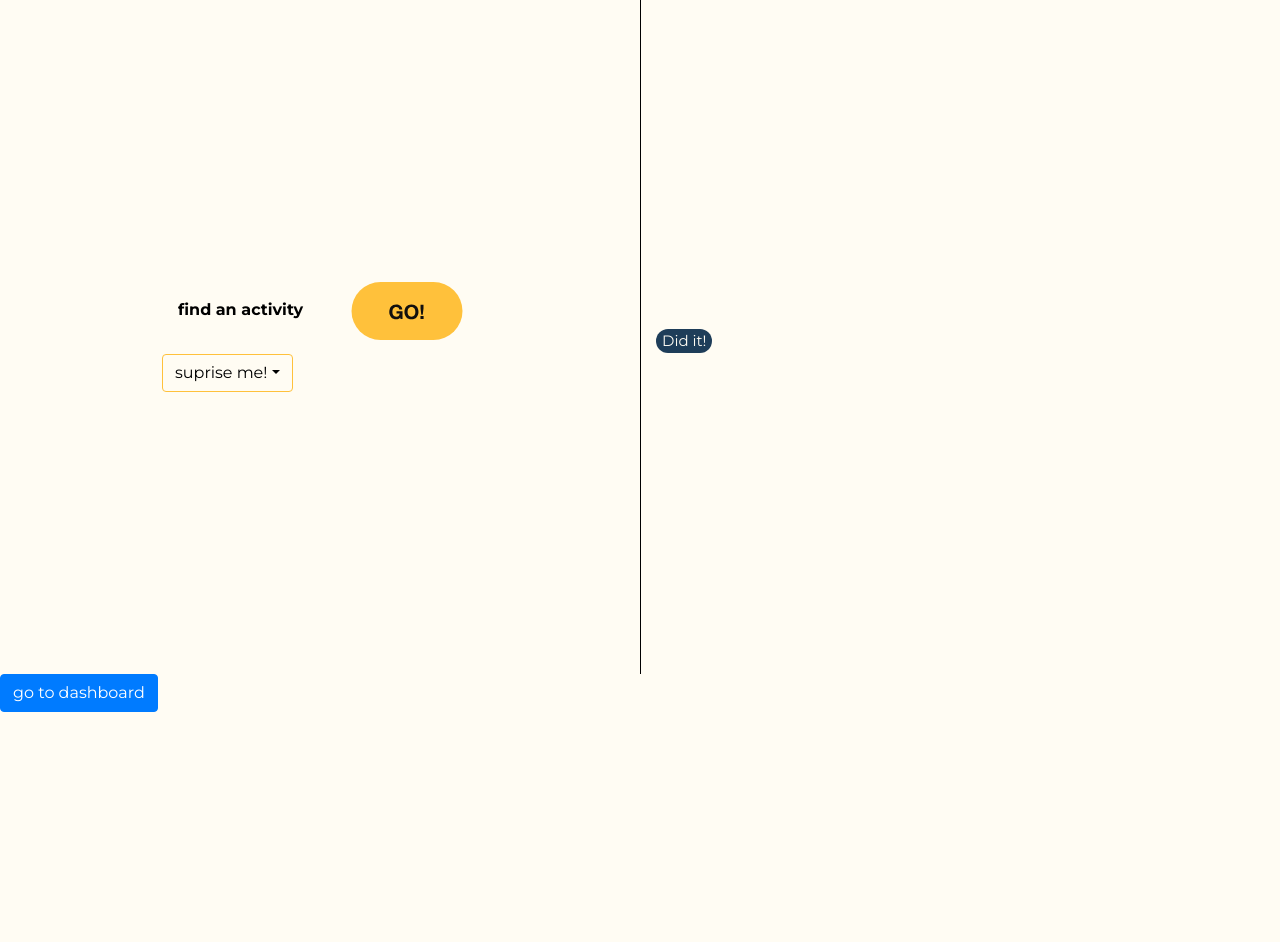
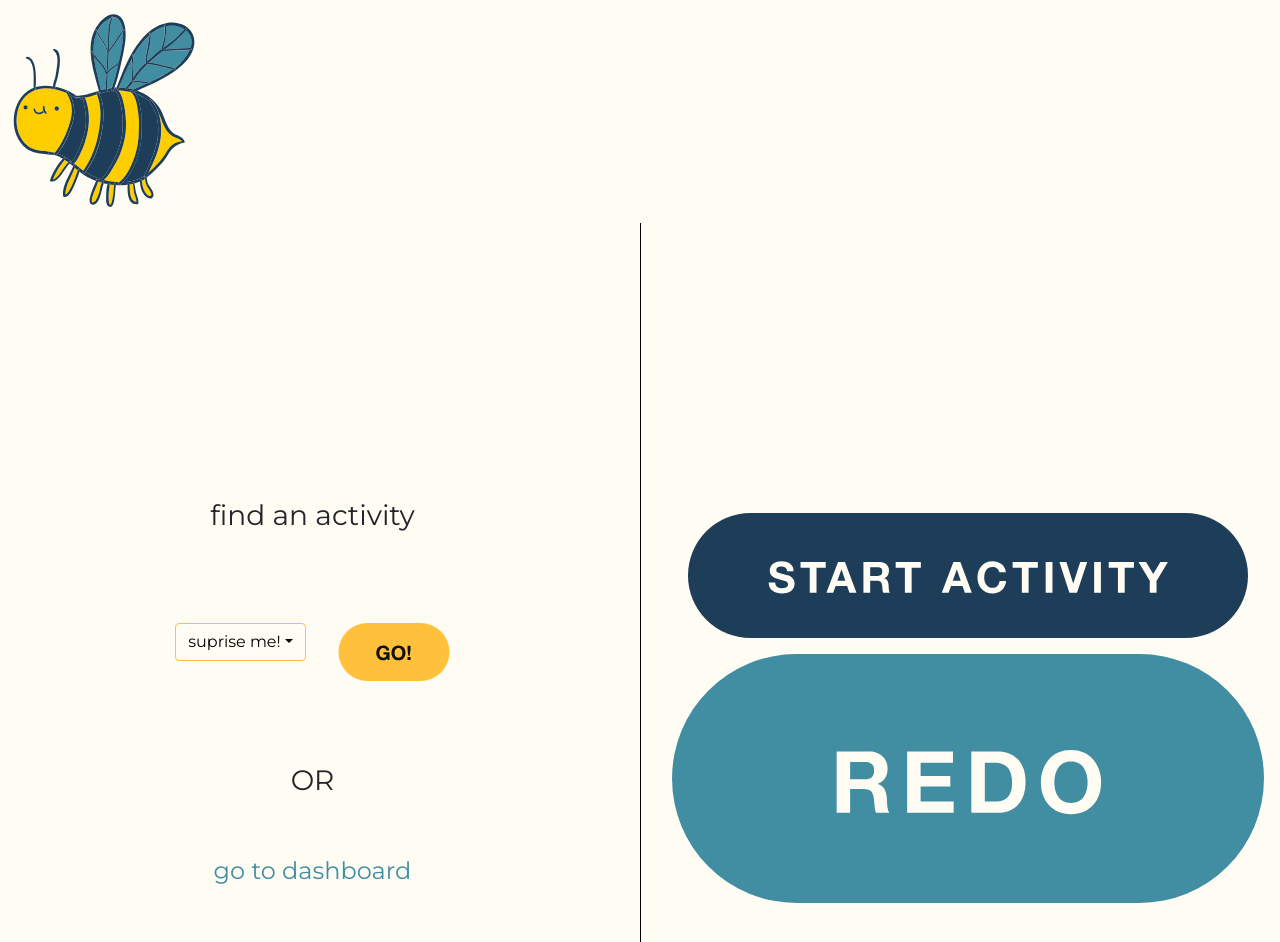
Before and after one commit to jedgodsey/GA-Hackathon, a React (Create React App) app in the folder GA-Hackathon/my-app/: page / in a window 1280 px wide. Both pictures are taken after typing "Sample", "Sample123" into the empty fields and a click on the input "Log-In". Shown: the top 942 px of the page. Before the commit the page ends 800 px from the top, so only its background shows below. Built offline with nearby package versions, Linux system fonts and the light colour scheme.

Commit message:
finished product

```diff
--- a/GA-Hackathon/my-app/src/components/Dashboard.js
+++ b/GA-Hackathon/my-app/src/components/Dashboard.js
@@ -43,9 +43,9 @@ class Dashboard extends React.Component {
   render() {
     return(
       <>
-        {this.state.view ? <DummyHolder /> : <SlotMachine onTaskComplete={this.onTaskComplete} selector={this.selector} task={this.state.task} options={this.state.options} />}
+        {this.state.view ? <DummyHolder toggleView={this.toggleView} /> : <SlotMachine onTaskComplete={this.onTaskComplete} selector={this.selector} toggleView={this.toggleView} task={this.state.task} options={this.state.options} view={this.state.view} />}
         {/* {this.state.view ? <Scoreboard inherit={this.state} /> : <SlotMachine onTaskComplete={this.onTaskComplete} selector={this.selector} task={this.state.task} options={this.state.options} />} */}
-        <button className="btn btn-primary" onClick={this.toggleView}>{this.state.view ? 'Select Another Task' : 'go to dashboard'}</button>
+        {/* <button className="btn btn-primary" onClick={this.toggleView}>{this.state.view ? 'Select Another Task' : 'go to dashboard'}</button> */}
       </>
     )
   }
--- a/GA-Hackathon/my-app/src/components/DummyHolder.js
+++ b/GA-Hackathon/my-app/src/components/DummyHolder.js
@@ -15,7 +15,7 @@ class DummyHolder extends React.Component {
   render() {
     return(
       <>
-        {this.state.showProfile ? <DummyProfile toggleDummy={this.toggleDummy} /> : <DummyStats toggleDummy={this.toggleDummy} />}
+        {this.state.showProfile ? <DummyProfile toggleView={this.props.toggleView} toggleDummy={this.toggleDummy} /> : <DummyStats toggleView={this.props.toggleView} toggleDummy={this.toggleDummy} />}
       </>
     )
   }
--- a/GA-Hackathon/my-app/src/components/DummyProfile.js
+++ b/GA-Hackathon/my-app/src/components/DummyProfile.js
@@ -1,11 +1,13 @@
 import profilePic from "../images/02_2_1Profile_Card.svg";
 import statsIcon from "../images/Stats_Icon.svg";
 import profileIcon from "../images/Profile_Icon.svg";
+import find from "../images/Find_an_Activity_Button.svg";
 
 const DummyProfile = (props) => {
   return(
     <>
       <div className="tab-container">
+        <img src={find} id="find-button" onClick={props.toggleView} />
         <div className="tab light-tab" onClick={props.toggleDummy}>
           <img src={statsIcon} className="tab-icon" />
         </div>
--- a/GA-Hackathon/my-app/src/components/DummyStats.js
+++ b/GA-Hackathon/my-app/src/components/DummyStats.js
@@ -1,11 +1,13 @@
-import statsPic from "../images/02_1_1Stats_Card.svg";
+import statsPic from "../images/statsPic.svg";
 import statsIcon from "../images/Stats_Icon.svg";
 import profileIcon from "../images/Profile_Icon.svg";
+import find from "../images/Find_an_Activity_Button.svg";
 
 const DummyStats = (props) => {
   return(
     <>
       <div className="tab-container">
+        <img src={find} id="find-button" onClick={props.toggleView} />
         <div className="tab dark-tab">
           <img src={statsIcon} className="tab-icon" />
         </div>
--- a/GA-Hackathon/my-app/src/components/SlotMachine.js
+++ b/GA-Hackathon/my-app/src/components/SlotMachine.js
@@ -2,6 +2,8 @@ import React from 'react';
 import Scoreboard from './Scoreboard';
 import redo from '../images/Redo_Button.svg'
 import go from '../images/Go_Button.svg'
+import bee from '../images/bee.svg';
+import start from '../images/Start_Activity_Button.svg';
 
 class SlotMachine extends React.Component {
 
@@ -9,11 +11,13 @@ class SlotMachine extends React.Component {
   render() {
     return(
       <>
+          <img src={bee} className="logo" />
         <div className="row ">
-          <div className="col-6 content-left">
+          <div className="col-6 content-left selection-area">
+
+                <h3> find an activity</h3>
             <div className="d-flex taskDir p-3">
               <div className="dropdown p-3">
-            <p class="p-3"> find an activity</p>
                 <button className="btn btn-secondary dropdown-toggle" type="button" id="dropdownMenuButton" data-toggle="dropdown" aria-haspopup="true" aria-expanded="false">
                   suprise me!
                 </button>
@@ -29,14 +33,17 @@ class SlotMachine extends React.Component {
                 <img src={go} class="p-3" onClick={this.props.selector}></img>
               </div>
             </div>
+            <h3>OR</h3>
+            <h4 className="teal-text" onClick={this.props.toggleView}>{this.props.view ? 'Select Another Task' : 'go to dashboard'}</h4>
           </div>
           <div className="col-6 content-right">
             <div className="d-flex taskPopUp">
                 <div className="taskDir h1" id="task">
                   {this.props.task}
                 </div>
-                <div className="did-it">
-                  {this.props.options.length > 0 ? <button className="did-btn" onClick={this.props.onTaskComplete}>Did it!</button> : null}
+                <div className="did-it p-3">
+                  {this.props.options.length > 0 ? <img src={start} class="p-3" onClick={this.props.onTaskComplete} /> : null}
+                <img src={redo} onClick={this.props.selector} />
                 </div>
             </div>
           </div>
--- a/GA-Hackathon/my-app/src/index.css
+++ b/GA-Hackathon/my-app/src/index.css
@@ -182,3 +182,38 @@ a.nav-link {
   flex-direction: column;
   align-items: center;
 }
+
+.selection-area {
+  display: flex;
+  flex-direction: column;
+  align-items: center;
+  justify-content: space-around;
+
+}
+
+#find-button {
+  max-height: 30px;
+  margin: 5px;
+}
+
+.did-it {
+  display: flex;
+  flex-direction: column;
+}
+
+.final-button {
+  background-color: #1E3D59;
+  color: white;
+  max-height: 30px;
+  border-radius: 10px;
+}
+
+.teal-text {
+  color: #418EA3;
+}
+
+.teal-text:hover {
+  text-decoration: underline;
+  cursor: pointer;
+  transform: scale(1.1)
+}
```
Also changed, not shown: GA-Hackathon/my-app/src/images/statsPic.svg, 1 other file (tests, documents, lock files or other folders).
